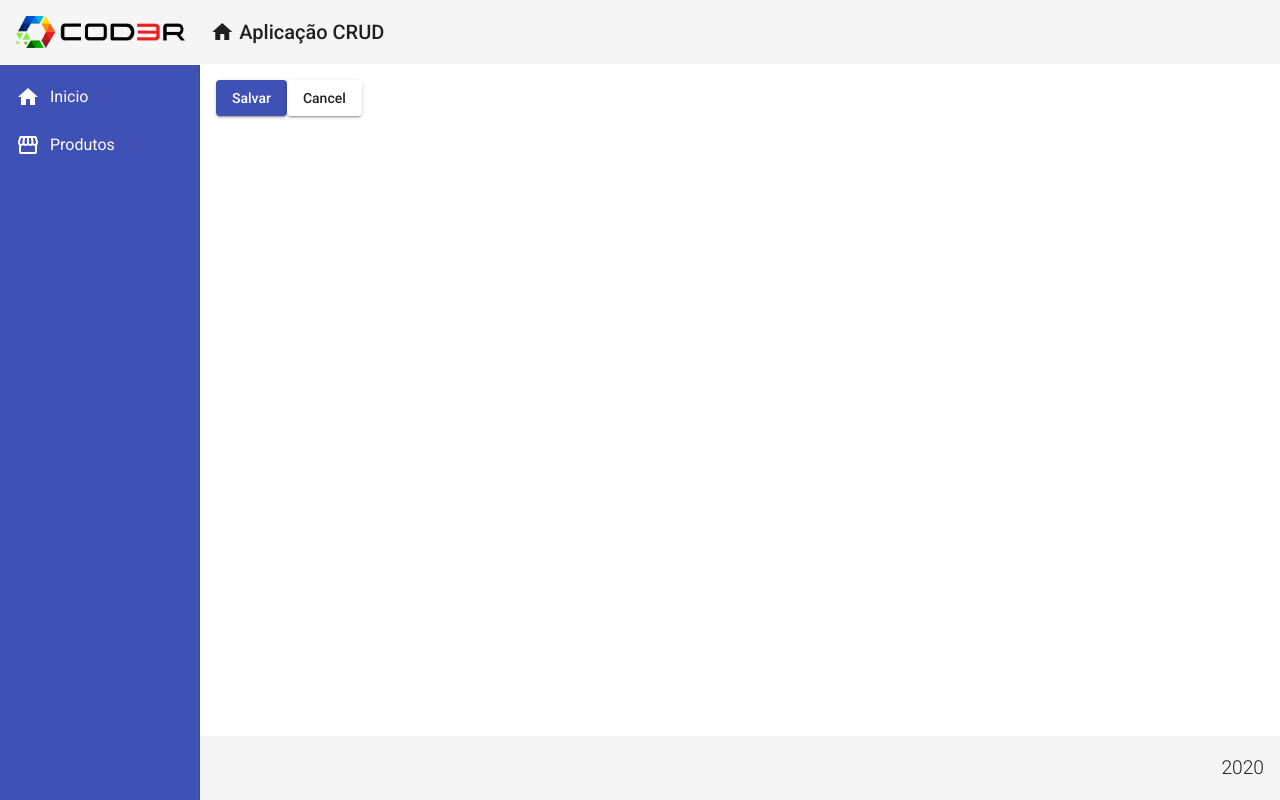
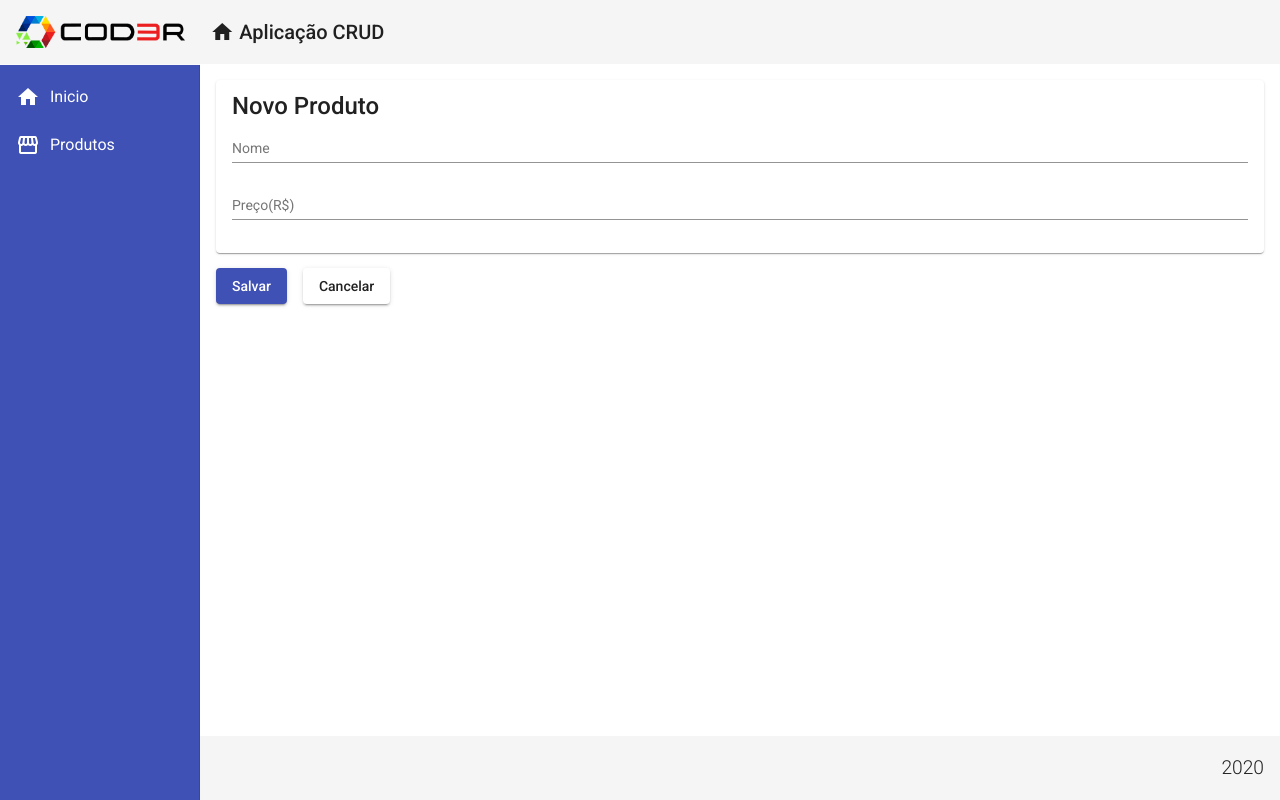
Before and after one commit to JeeanLiima97/Angular-crud, an Angular app in the folder frontend/: page /products/create in a window 1280 px wide. Built offline with nearby package versions, Linux system fonts and the light colour scheme.

Commit message:
adicionando formulario para criar produto

```diff
--- a/frontend/src/app/components/product/product-create/product-create.component.css
+++ b/frontend/src/app/components/product/product-create/product-create.component.css
@@ -0,0 +1,8 @@
+form{
+    display: flex;
+    flex-direction: column;
+}
+button{
+    margin-right: 16px;
+    margin-top: 15px;
+}
--- a/frontend/src/app/components/product/product-create/product-create.component.html
+++ b/frontend/src/app/components/product/product-create/product-create.component.html
@@ -1,7 +1,21 @@
-<button mat-raised-button (click)="createProduct()" color="primary">
-Salvar
+<mat-card>
+    <mat-card-title> Novo Produto</mat-card-title>
+    <form>
+        <mat-form-field>
+            <input matInput placeholder="Nome"
+            [(ngModel)]="product.name" name="name">
+        </mat-form-field>
+        <mat-form-field>
+            <input matInput placeholder="Preço(R$)"
+            [(ngModel)]="product.price" name="price">
+        </mat-form-field>
+    </form>
+</mat-card>
+
+
+<button mat-raised-button (click)="createProduct()" color ="primary">
+    Salvar
 </button>
-
-<button mat-raised-button (click)="cancell()" color="">
-    Cancel
-    </button>
+<button mat-raised-button (click)="cancell()">
+    Cancelar
+</button>
--- a/frontend/src/app/views/product-crud/product-crud.component.html
+++ b/frontend/src/app/views/product-crud/product-crud.component.html
@@ -1,5 +1,7 @@
+
+
 <button mat-raised-button (click)="navigateToProductCreate()">
 
-Novo Produto
+    Novo Produto
 
 </button>
```
Also changed, not shown: 1 other file (tests, documents, lock files or other folders).
